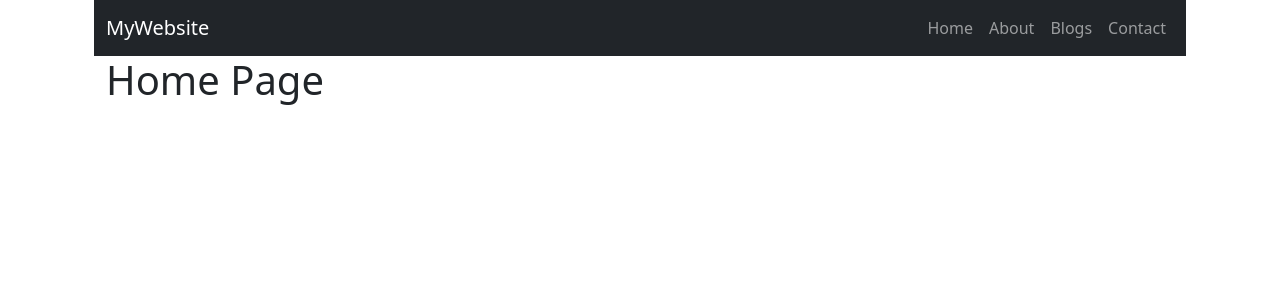
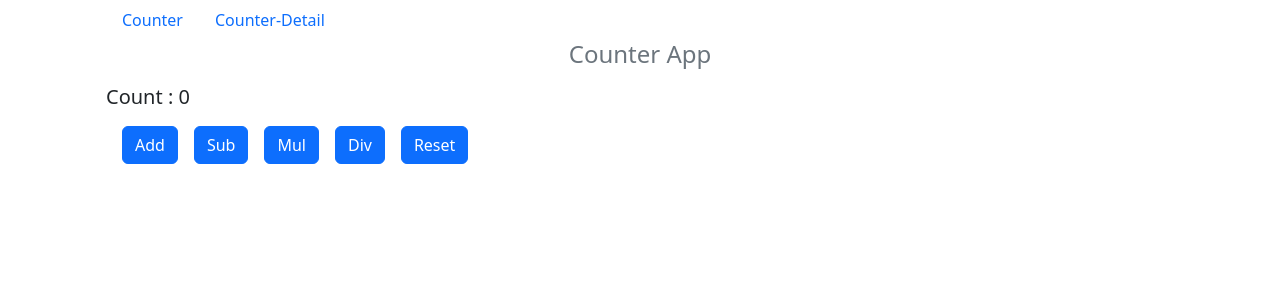
Before and after one commit to saravanan-prog/Master-React-Vite-Project, a React (Vite) app: page / in a window 1280 px wide. Shown: the top 300 px of the page. Built offline with nearby package versions, Linux system fonts and the light colour scheme.

Commit message:
code base update

```diff
--- a/src/layout/HeaderLayout.jsx
+++ b/src/layout/HeaderLayout.jsx
@@ -5,34 +5,12 @@ export default function HeaderLayout() {
 
     return (
         <>
-            <Navbar bg="dark" variant="dark">
-
-                <Container>
-                    <Navbar.Brand as={Link} to="/">
-                        MyWebsite
-                    </Navbar.Brand>
-
-                    <Nav>
-
-                        <Nav.Link as={Link} to="/">
-                            Home
-                        </Nav.Link>
-
-                        <Nav.Link as={Link} to="/about">
-                            About
-                        </Nav.Link>
-
-                        <Nav.Link as={Link} to="/blog">
-                            Blogs
-                        </Nav.Link>
-
-                        <Nav.Link as={Link} to="/contact">
-                            Contact
-                        </Nav.Link>
-
-                    </Nav>
-                </Container>
-            </Navbar>
+         <div className="container">
+            <nav className="nav">
+                <Link to = {"/counter"} className="nav-link"> Counter </Link>
+                <Link to = {"/counter-detail"} className="nav-link"> Counter-Detail </Link>
+            </nav>
+         </div>
 
         </>
     )
--- a/src/pages/About.page.jsx
+++ /dev/null
@@ -1,13 +0,0 @@
-import { Container } from "react-bootstrap"
-
-export default function AboutPage(){
-
-    return(
-        <>
-            <Container>
-                <h1>About Page</h1>
-            </Container>
-
-        </>
-    )
-}
--- a/src/pages/Blog.page.jsx
+++ /dev/null
@@ -1,14 +0,0 @@
-
-import { Container } from "react-bootstrap"
-
-export default function BlogPage(){
-
-    return(
-        <>
-            <Container>
-                <h1>Blog Page</h1>
-            </Container>
-
-        </>
-    )
-}
--- a/src/pages/Contact.page.jsx
+++ /dev/null
@@ -1,14 +0,0 @@
-import { Container } from "react-bootstrap"
-
-
-export default function ContactPage(){
-
-    return(
-        <>
-            <Container>
-                <h1>Contact Page</h1>
-            </Container>
-
-        </>
-    )
-}
--- a/src/pages/Gallery.page.jsx
+++ /dev/null
@@ -1,12 +0,0 @@
-import { Container } from "react-bootstrap"
-export default function GalleryPage(){
-
-    return(
-        <>
-            <Container>
-                <h1>Gallery Page</h1>
-            </Container>
-
-        </>
-    )
-}
--- a/src/pages/Home.page.jsx
+++ /dev/null
@@ -1,12 +0,0 @@
-import { Container } from "react-bootstrap"
-export default function HomePage(){
-
-    return(
-        <>
-            <Container>
-                <h1>Home Page</h1>
-            </Container>
-
-        </>
-    )
-}
--- /dev/null
+++ b/src/pages/counter-details/Counter.details.page.jsx
@@ -0,0 +1,22 @@
+export default function Counter(){
+
+    return(
+        <>
+            <div className="container mt-3">
+               <div className="h4">Counter Details</div>
+                <div className="mt-3">
+
+                    <h3>Current Counter Value: 0 </h3>
+
+                    <p>
+                        The counter value is maintained in the Redux store.
+                        You can update this value from the Home Page using
+                        Increment, Decrement, and Reset actions.
+                    </p>
+
+
+                    </div>
+            </div>
+        </>
+    )
+}
--- /dev/null
+++ b/src/pages/counter/Counter.page.jsx
@@ -0,0 +1,30 @@
+export default function Counter(){
+
+    return(
+        <>
+            <div className="container">
+                <div className="h4 text-center text-secondary">Counter App</div>
+                <div className ="mt-3">
+                    <span className="h5"> Count : 0 </span>
+                </div>
+                <div className ="mt-3">
+                    <button
+                        className="btn btn-primary ms-3"
+                    >Add</button>
+                    <button
+                        className="btn btn-primary ms-3"
+                    >Sub</button>
+                    <button
+                        className="btn btn-primary ms-3"
+                    >Mul</button>
+                    <button
+                        className="btn btn-primary ms-3"
+                    >Div</button>
+                    <button
+                        className="btn btn-primary ms-3"
+                    >Reset</button>
+                </div>
+            </div>
+        </>
+    )
+}
--- a/src/routes.jsx
+++ b/src/routes.jsx
@@ -2,15 +2,9 @@ import { Container } from "react-bootstrap"
 import { BrowserRouter,Routes,Route } from "react-router-dom"
 
 import { lazy,Suspense } from "react"
-
-const HeaderLayout  = lazy(()=>import("./layout/HeaderLayout"))
-const HomePage      = lazy(()=>import("./pages/Home.page"))
-const AboutPage     = lazy(()=>import('./pages/About.page'))
-const ContactPage   = lazy(()=>import('./pages/Contact.page'))
-const GalleryPage   = lazy(()=>import('./pages/Gallery.page'))
-const BlogPage      = lazy(()=>import('./pages/Blog.page'))
-const PageNotFound  = lazy(()=>import("./pages/page.notfound"))
-
+const Header = lazy(()=>import('./layout/HeaderLayout'))
+const CounterPage = lazy(()=>import('./pages/counter/Counter.page'))
+const CounteDetailPage = lazy(()=>import('./pages/counter-details/Counter.details.page'))
 
 
 export default function Router(){
@@ -19,16 +13,12 @@ export default function Router(){
         <Container>
 
                 <BrowserRouter>
+                    <Header/>
                     <Suspense fallback = {<h1>Loading....</h1>}>
-                        <HeaderLayout />
-                        <Routes>
-                            <Route path="/" element = { <HomePage /> } />
-                            <Route path="home" element= { <HomePage /> } />
-                            <Route path="about" element= { <AboutPage /> } />
-                            <Route path="contact" element= { <ContactPage /> } />
-                            <Route path="gallery" element= { <GalleryPage /> } />
-                            <Route path="blog" element= { <BlogPage /> } />
-                            <Route path="*" element= { <PageNotFound /> } />
+                        <Routes >
+                            <Route index element = { <CounterPage /> } />
+                            <Route path="counter" element = { <CounterPage /> } />
+                            <Route path="counter-detail" element = { <CounteDetailPage /> } />
                         </Routes>
                      </Suspense>
                 </BrowserRouter>
```
